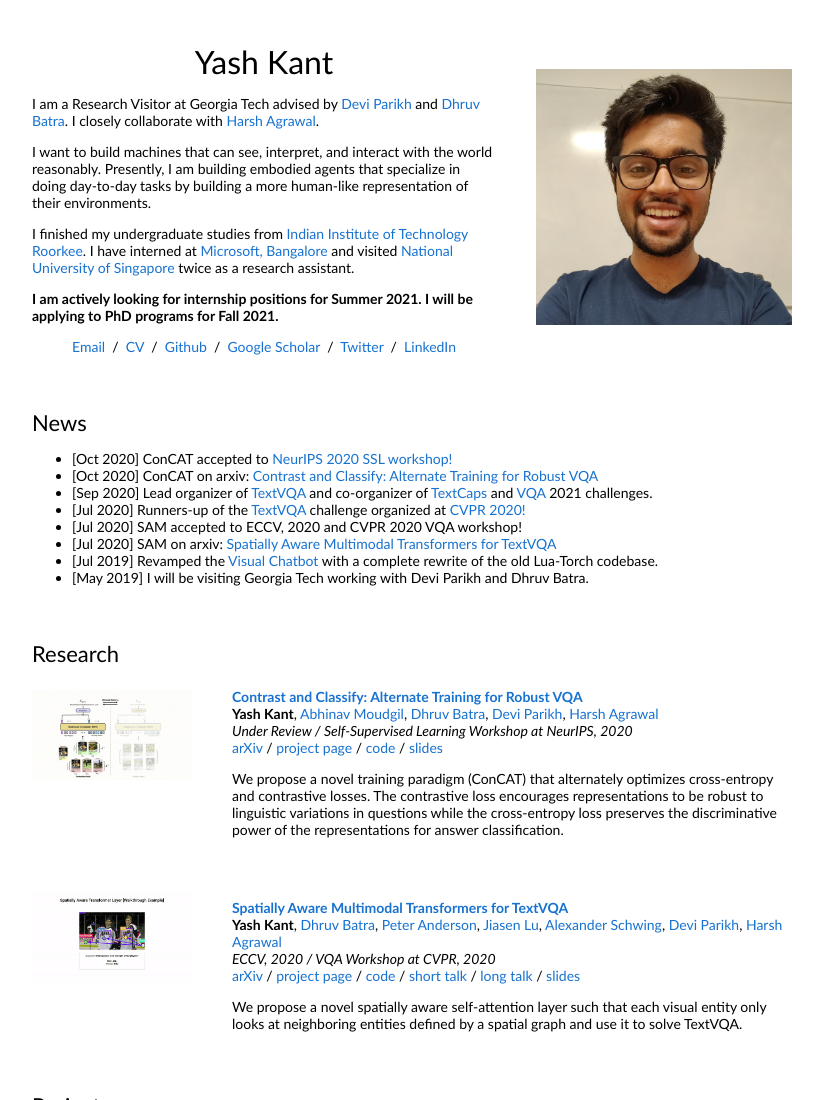
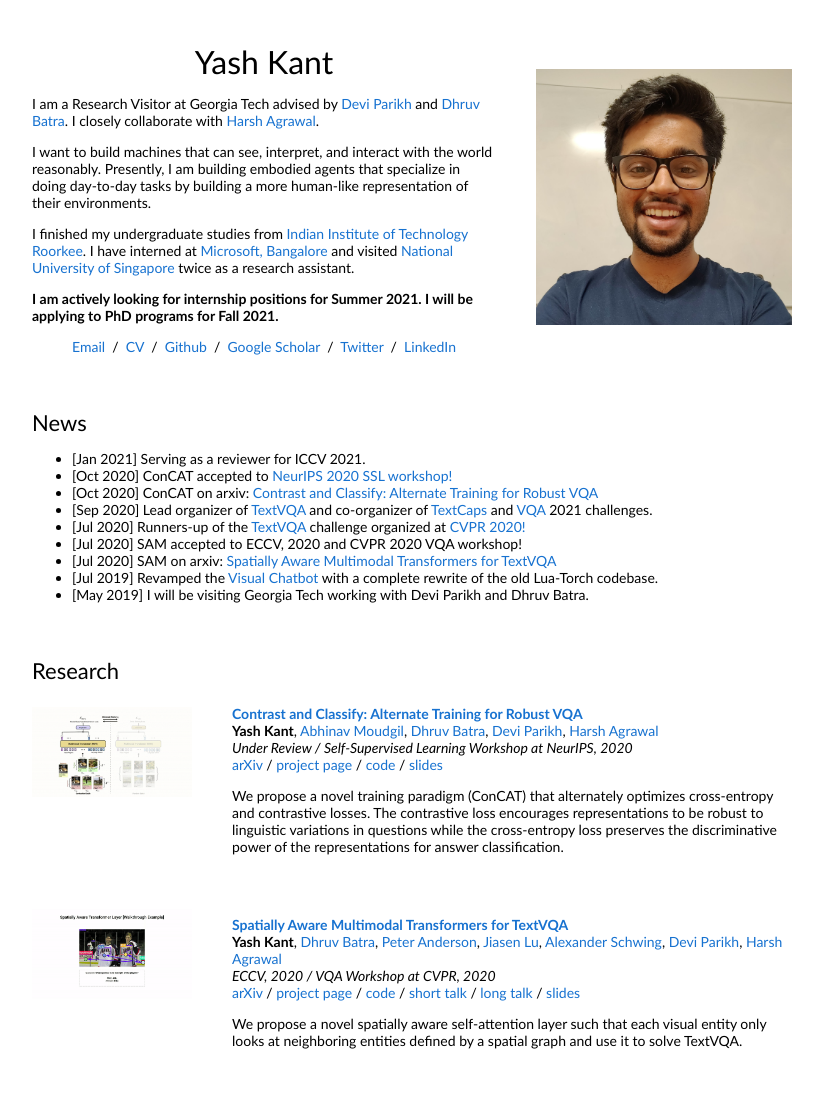
Before and after one commit to yashkant/yashkant.github.io, a plain HTML site: page index.html in a window 1280 px wide. Shown: the top 1100 px of the page, without its empty margins (228-1051 px from the left). Drawn offline with Linux system fonts and the light colour scheme.

Commit message:
Update index.html

```diff
--- a/index.html
+++ b/index.html
@@ -83,7 +83,7 @@ gtag('config', 'UA-163784922-1');
                     <td style="padding:20px;width:100%;vertical-align:middle">
                         <heading>News</heading>
                         <ul>
-
+                            <li> [Jan 2021] Serving as a reviewer for ICCV 2021.</li>
                             <li> [Oct 2020] ConCAT accepted to <a href="https://sslneuips20.github.io/">NeurIPS 2020 SSL
                                 workshop!</a></li>
                             <li> [Oct 2020] ConCAT on arxiv: <a href="https://arxiv.org/abs/2010.06087">Contrast and
```
